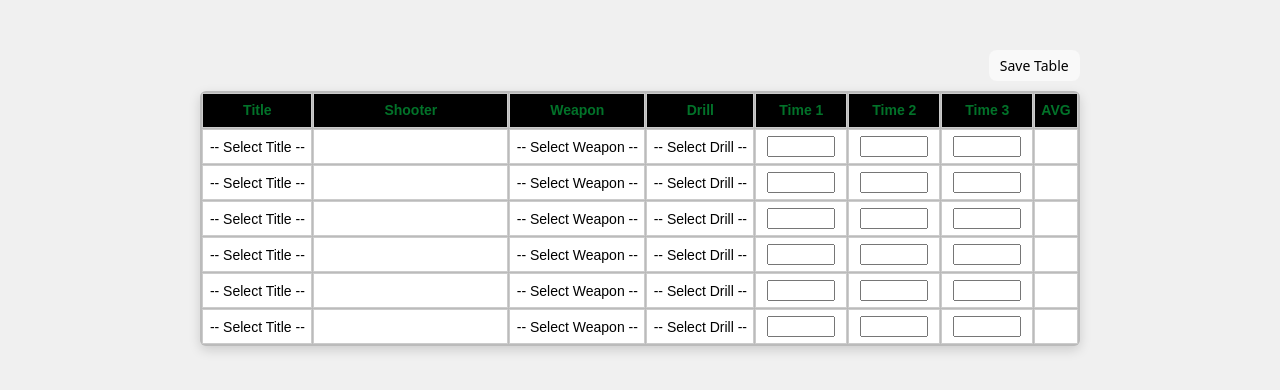
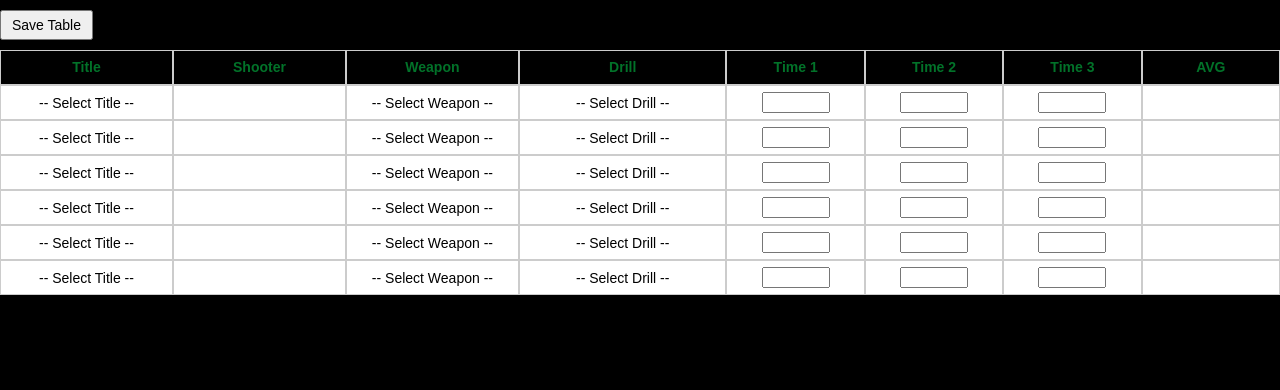
Before and after one commit to FatherIrish/ivyp, a React (Vite) app in the folder my-react-app/: page / in a window 1280 px wide. Shown: the top 390 px of the page. Built offline with nearby package versions, Linux system fonts and the light colour scheme.

Commit message:
css updates

```diff
--- a/my-react-app/src/App.css
+++ b/my-react-app/src/App.css
@@ -1,23 +1,26 @@
+
 .page {
   display: flex;
   justify-content: center;
   align-items: flex-start;
-  width: 100vw;
-  height: 100vh;
-  padding-top: 40px;
-  background: #f0f0f0;
+  width: 100%;
+  min-height: 100vh;
+  background: #000000;
   box-sizing: border-box;
 }
 
 .sheet {
   display: grid;
-  grid-template-columns: repeat(8, auto); /* how many columns */
-  gap: 1px;
-  background: #bbb;
-  padding: 2px;
-  border-radius: 6px;
-  width: max-content;
-  box-shadow: 0 4px 12px rgba(0, 0, 0, 0.15);
+  width: 100%;
+  grid-template-columns:
+    1fr
+    1fr
+    1fr
+    1.2fr
+    0.8fr
+    0.8fr
+    0.8fr
+    0.8fr;
 }
 
 .row {
@@ -27,6 +30,7 @@
 }
 
 .cell {
+  min-width: 0;
   text-align: center;
   border: 1px solid #ccc;
   padding: 6px;
@@ -45,6 +49,11 @@
   -webkit-appearance: none;
   -moz-appearance: none;
 }
+@media (max-width: 768px) {
+  .sheet {
+    min-width: 800px;
+  }
+}
 
 .header {
   font-weight: bold;
@@ -53,7 +62,8 @@
 }
 
 .table-container {
-  display: flex;
+  width: 100%;
+  overflow-x: auto;
   flex-direction: column;
   align-items: flex-end;
   margin-top: 10px;
--- a/my-react-app/src/index.css
+++ b/my-react-app/src/index.css
@@ -1,3 +1,16 @@
+:root {
+  font-family: system-ui, Avenir, Helvetica, Arial, sans-serif;
+  line-height: 1.5;
+  font-weight: 400;
+}
+
+body {
+  margin: 0;
+  min-width: 320px;
+  min-height: 100vh;
+}
+
+/*
 :root {
   font-family: system-ui, Avenir, Helvetica, Arial, sans-serif;
   line-height: 1.5;
@@ -32,7 +45,7 @@ body {
 
 h1 {
   font-size: 3.2em;
-  line-height: 1.1;cd
+  line-height: 1.1;
 }
 
 button {
```
